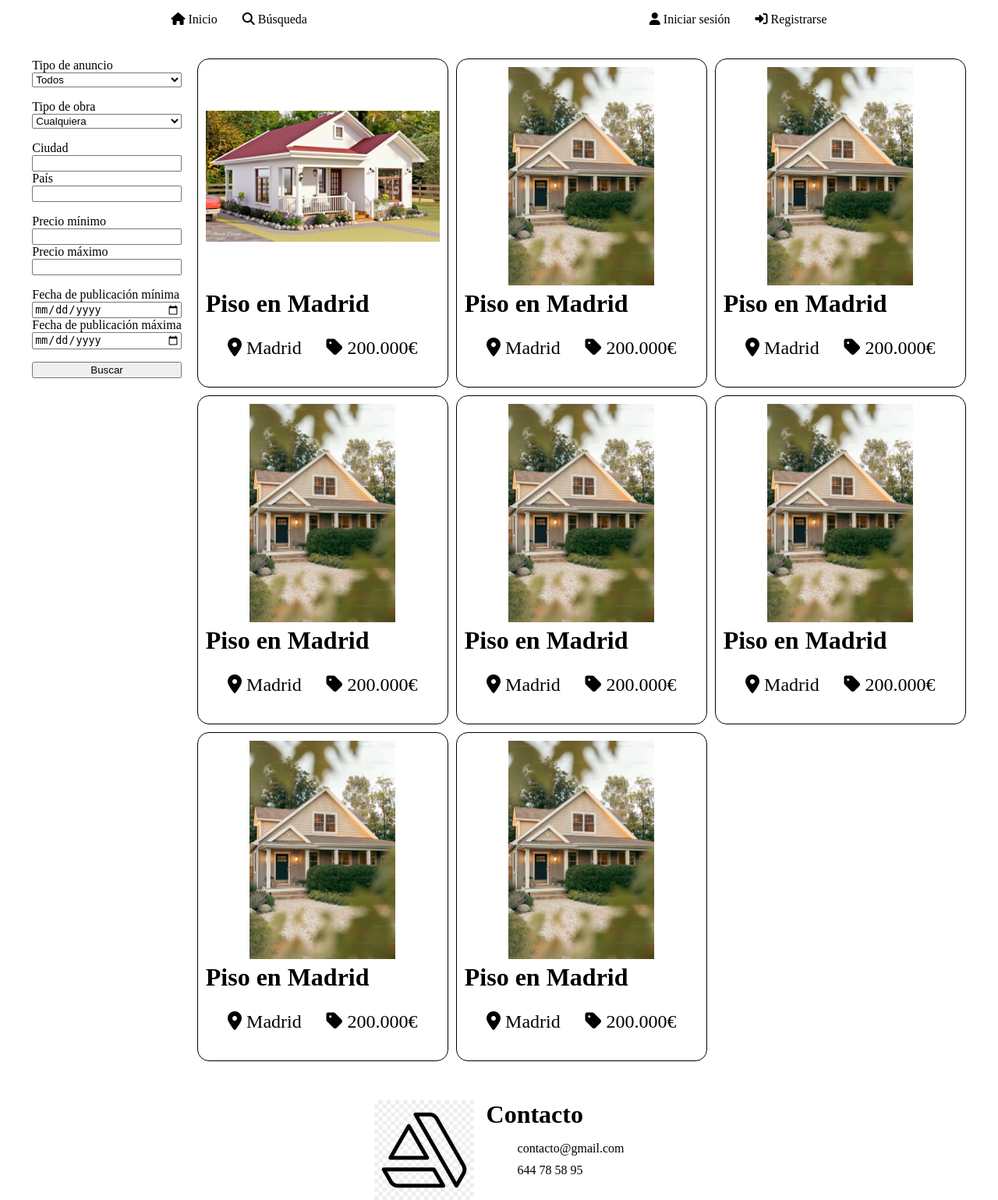
After one commit to HERNANDIITO/DAW-P1, a PHP site: page /public/search.html in a window 1280 px wide. The commit adds this page. Shown: the whole page at 78% size. Run offline with PHP 8.4, Linux system fonts and the light colour scheme; some libraries are stand-ins or nearby versions.

Commit message:
cambios generales para la entrega

```diff
--- a/common/card.html
+++ b/common/card.html
@@ -4,6 +4,7 @@
     Creado por: Pablo Hernández García el 25/09/2024
     Historial de cambios:
     25/09/2024 - Creado
+    26/09/2024 - Añadidas muchas cards para poder hacer pruebas
 -->
 
 <section class="card">
@@ -34,3 +35,87 @@
         <p><i class="fa-solid fa-tag"></i> 200.000€</p>
     </section>
 </section>
+<section class="card">
+    <img class="mainImg" src="../assets/img/houses/house2.png" alt="">
+    <h1 class="title">Piso en Madrid</h1>
+    <!-- <section class="author">
+        <img src="" alt="">
+        <strong>
+            Pablo Hernández
+        </strong>
+    </section> -->
+    <section class="info">
+        <p><i class="fa-solid fa-location-dot"></i> Madrid</p>
+        <p><i class="fa-solid fa-tag"></i> 200.000€</p>
+    </section>
+</section>
+<section class="card">
+    <img class="mainImg" src="../assets/img/houses/house2.png" alt="">
+    <h1 class="title">Piso en Madrid</h1>
+    <!-- <section class="author">
+        <img src="" alt="">
+        <strong>
+            Pablo Hernández
+        </strong>
+    </section> -->
+    <section class="info">
+        <p><i class="fa-solid fa-location-dot"></i> Madrid</p>
+        <p><i class="fa-solid fa-tag"></i> 200.000€</p>
+    </section>
+</section>
+<section class="card">
+    <img class="mainImg" src="../assets/img/houses/house2.png" alt="">
+    <h1 class="title">Piso en Madrid</h1>
+    <!-- <section class="author">
+        <img src="" alt="">
+        <strong>
+            Pablo Hernández
+        </strong>
+    </section> -->
+    <section class="info">
+        <p><i class="fa-solid fa-location-dot"></i> Madrid</p>
+        <p><i class="fa-solid fa-tag"></i> 200.000€</p>
+    </section>
+</section>
+<section class="card">
+    <img class="mainImg" src="../assets/img/houses/house2.png" alt="">
+    <h1 class="title">Piso en Madrid</h1>
+    <!-- <section class="author">
+        <img src="" alt="">
+        <strong>
+            Pablo Hernández
+        </strong>
+    </section> -->
+    <section class="info">
+        <p><i class="fa-solid fa-location-dot"></i> Madrid</p>
+        <p><i class="fa-solid fa-tag"></i> 200.000€</p>
+    </section>
+</section>
+<section class="card">
+    <img class="mainImg" src="../assets/img/houses/house2.png" alt="">
+    <h1 class="title">Piso en Madrid</h1>
+    <!-- <section class="author">
+        <img src="" alt="">
+        <strong>
+            Pablo Hernández
+        </strong>
+    </section> -->
+    <section class="info">
+        <p><i class="fa-solid fa-location-dot"></i> Madrid</p>
+        <p><i class="fa-solid fa-tag"></i> 200.000€</p>
+    </section>
+</section>
+<section class="card">
+    <img class="mainImg" src="../assets/img/houses/house2.png" alt="">
+    <h1 class="title">Piso en Madrid</h1>
+    <!-- <section class="author">
+        <img src="" alt="">
+        <strong>
+            Pablo Hernández
+        </strong>
+    </section> -->
+    <section class="info">
+        <p><i class="fa-solid fa-location-dot"></i> Madrid</p>
+        <p><i class="fa-solid fa-tag"></i> 200.000€</p>
+    </section>
+</section>
--- a/common/header.html
+++ b/common/header.html
@@ -8,10 +8,10 @@
 -->
 
 <section class="links">
-    <a class="navLink" href=""> <i class="fa-solid fa-house"></i> Inicio</a>
-    <a class="navLink" href=""> <i class="fa-solid fa-magnifying-glass"></i> Búsqueda</a>
+    <a class="navLink" href="/"> <i class="fa-solid fa-house"></i> Inicio</a>
+    <a class="navLink" href="/public/search.html"> <i class="fa-solid fa-magnifying-glass"></i> Búsqueda</a>
 </section>
 <section class="profile">
-    <a class="navLink" href=""> <i class="fa-solid fa-user"></i> Iniciar sesión </a>
-    <a class="navLink" href=""> <i class="fa-solid fa-right-to-bracket"></i> Registrarse </a>
+    <a class="navLink" href="/public/login.html"> <i class="fa-solid fa-user"></i> Iniciar sesión </a>
+    <a class="navLink" href="/public/register.html"> <i class="fa-solid fa-right-to-bracket"></i> Registrarse </a>
 </section>
--- /dev/null
+++ b/public/search.html
@@ -0,0 +1,75 @@
+<!--
+    Archivo: navbar.html
+    En este archivo se define el formulario de busqueda avanzada
+    Creado por: Pablo Hernández García el 26/09/2024
+    Historial de cambios:
+    26/09/2024 - Creado
+-->
+
+<!DOCTYPE html>
+<html lang="en">
+<head>
+    <meta charset="UTF-8">
+    <meta name="viewport" content="width=device-width, initial-scale=1.0">
+    <title>Búsqueda avanzada</title>
+    <script src="../js/common.js"></script>
+    <link rel="stylesheet" type="text/css" href="../styles/common.css">
+    <link rel="stylesheet" type="text/css" href="../styles/card.css">
+    <link rel="stylesheet" type="text/css" href="../styles/search.css">
+    <script src="https://kit.fontawesome.com/fb64e90a7d.js" crossorigin="anonymous"></script>
+</head>
+<body>
+    <main id="main-content">
+        <aside class="filters">
+            <form action="">
+                <section>
+                    <label for="ad-type">Tipo de anuncio</label>
+                    <select name="ad-type" id="ad-type">
+                        <option value="">Todos</option>
+                        <option value="venta">Venta</option>
+                        <option value="alquiler">Alquiler</option>
+                    </select>
+                </section>
+                <section>
+                    <label for="ad-type">Tipo de obra</label>
+                    <select name="ad-type" id="ad-type" aria-placeholder="aa">
+                        <option value="">Cualquiera</option>
+                        <option value="nueva">Obra nueva</option>
+                        <option value="vivienda">Vivienda</option>
+                        <option value="oficina">Oficina</option>
+                        <option value="local">Local</option>
+                        <option value="garaje">Garaje</option>
+                    </select>
+                </section>
+                <section>
+                    <label for="city">Ciudad</label>
+                    <input type="text" name="city" id="city">
+                    <label for="country">País</label>
+                    <input type="text" name="country" id="country">
+                </section>
+                <section>
+                    <label for="min-price">Precio mínimo</label>
+                    <input type="number" name="min-price" id="min-price">
+                    <label for="max-price">Precio máximo</label>
+                    <input type="number" name="max-price" id="max-price">
+                </section>
+                <section>
+                    <label for="min-date">Fecha de publicación mínima</label>
+                    <input type="date" name="min-date" id="min-date">
+                    <label for="max-date">Fecha de publicación máxima</label>
+                    <input type="date" name="max-date" id="max-date">
+                </section>
+                <button type="submit">Buscar</button>
+            </form>
+        </aside>
+        <section class="houses">
+
+        </section>
+    </main>
+    <script>
+       getHeader();
+       getFooter();
+       fillHouses();
+    </script>
+</body>
+</html>
--- a/styles/common.css
+++ b/styles/common.css
@@ -5,6 +5,7 @@
     Historial de cambios:
     20/09/2024 - Creado
     24/09/2024 - Añadidas las clases del navbar y el footer
+    26/09/2024 - Añadidas estilos para .houses
 */
 
 /* General */
@@ -35,6 +36,7 @@ p, h1, h2, h3, h4, h5, h6, strong {
     top: 0;
     padding: 1rem 0;
     background-color: white;
+    z-index: 100;
 
     .links, .profile {
         display: flex;
@@ -56,11 +58,11 @@ p, h1, h2, h3, h4, h5, h6, strong {
 }
 
 #footer {
-
     display: flex;
     flex-flow: row;
     justify-content: center;
     gap: 1rem;
+    z-index: 100;
 
     .logo {
         width: 128px;
@@ -89,5 +91,65 @@ p, h1, h2, h3, h4, h5, h6, strong {
 #main-content {
     flex-grow: 1;
     min-height: 100vh;
-    height: 100%;
+    min-height: calc(100vh - 128px - 50px - 75px);
+    padding: 25px 0 50px 0;
 }
+
+/* Contenidos y contenedores */
+
+.houses {
+    display: grid;
+    grid-template-columns: repeat(3, 1fr);
+    grid-gap: 10px;
+    grid-auto-rows: minmax(100px, auto);
+    width: fit-content;
+
+}
+
+.card {
+    height: 400px;
+    width: 300px;
+    display: flex;
+    flex-flow: column;
+    padding: 10px;
+    border: 1px solid black;
+    border-radius: 15px;
+    gap: 5px;
+
+    .mainImg {
+        height: 70%;
+        width: 100%;
+        object-fit: contain;
+        border-radius: 10px;
+    }
+
+    .title {
+        font-size: xx-large;
+    }
+
+    .author {
+        display: flex;
+        flex-flow: row;
+        gap: 10px;
+
+        img {
+            width: 64px;
+            height: 64px;
+            background: blue;
+        }
+
+        strong {
+            margin: auto 0;
+            font-size: x-large;
+        }
+    }
+
+    .info {
+        display: flex;
+        flex-flow: row;
+        justify-content: space-around;
+        gap: 15px;
+        font-size: x-large;
+        margin: 20px;
+    }
+}
--- /dev/null
+++ b/styles/search.css
@@ -0,0 +1,32 @@
+/*
+    Archivo: search.css
+    En este archivo se definen los estilos que se usaran a en search.html
+    Creado por: Pablo Hernández el 26/09/2024
+    Historial de cambios:
+    25/09/2024 - Creado
+*/
+
+#main-content {
+    display: flex;
+    flex-flow: row;
+    position: relative;
+    justify-content: center;
+    gap: 20px;
+
+    .filters {
+        position: sticky;
+        top: 50px;
+
+        height: fit-content;
+        form {
+            display: flex;
+            flex-flow: column;
+            gap: 1rem;
+
+            section {
+                display: flex;
+                flex-flow: column;
+            }
+        }
+    }
+}
```
Also changed, not shown: index.html (+5 -2 lines), public/login.html (added, +43 -0 lines), public/register.html (added, +50 -0 lines), restricted/profile.html (+40 -0 lines), styles/card.css (deleted, +0 -56 lines), styles/index.css (+16 -2 lines), styles/login.css (added, +28 -0 lines), styles/profile.css (added, +53 -0 lines).
